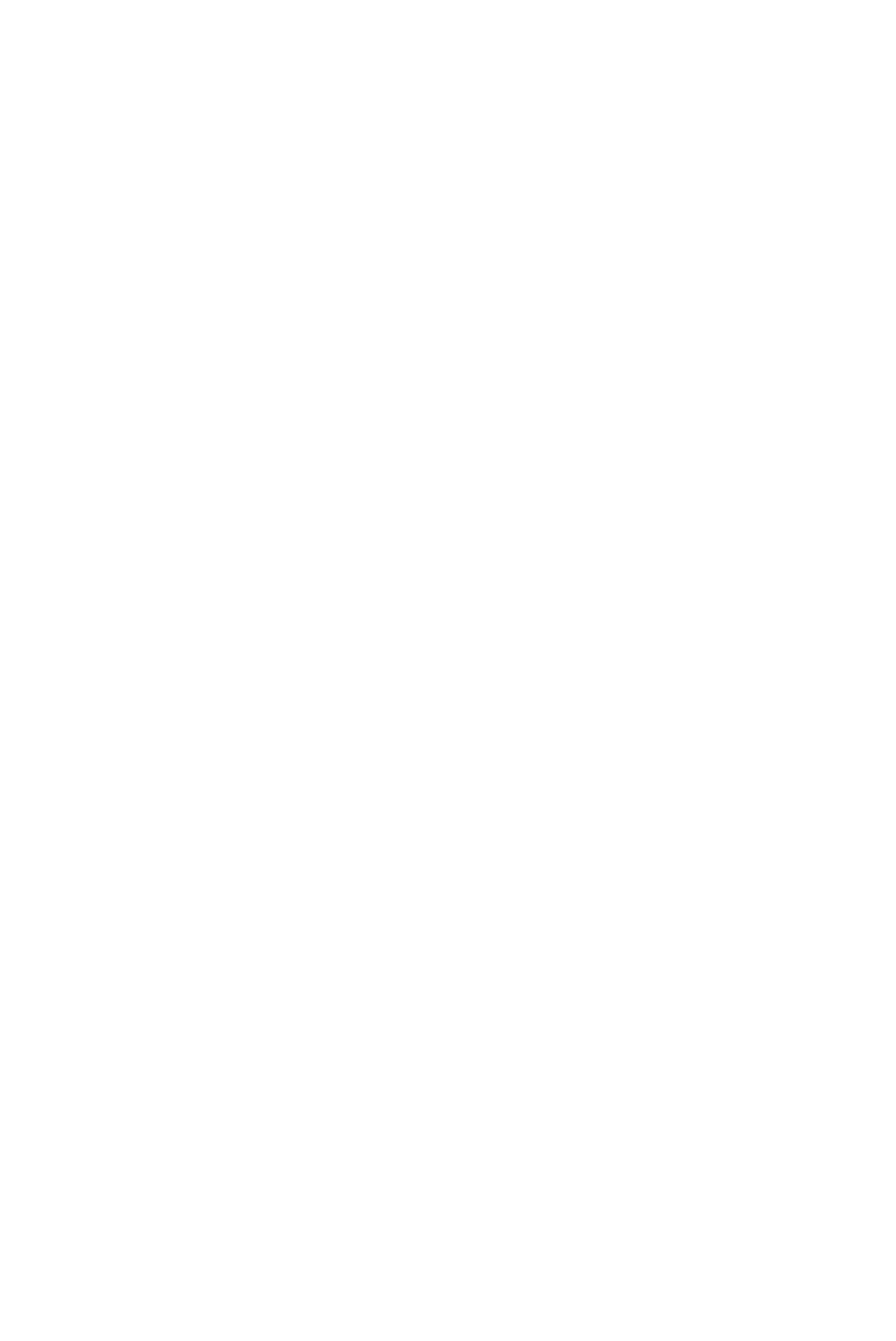
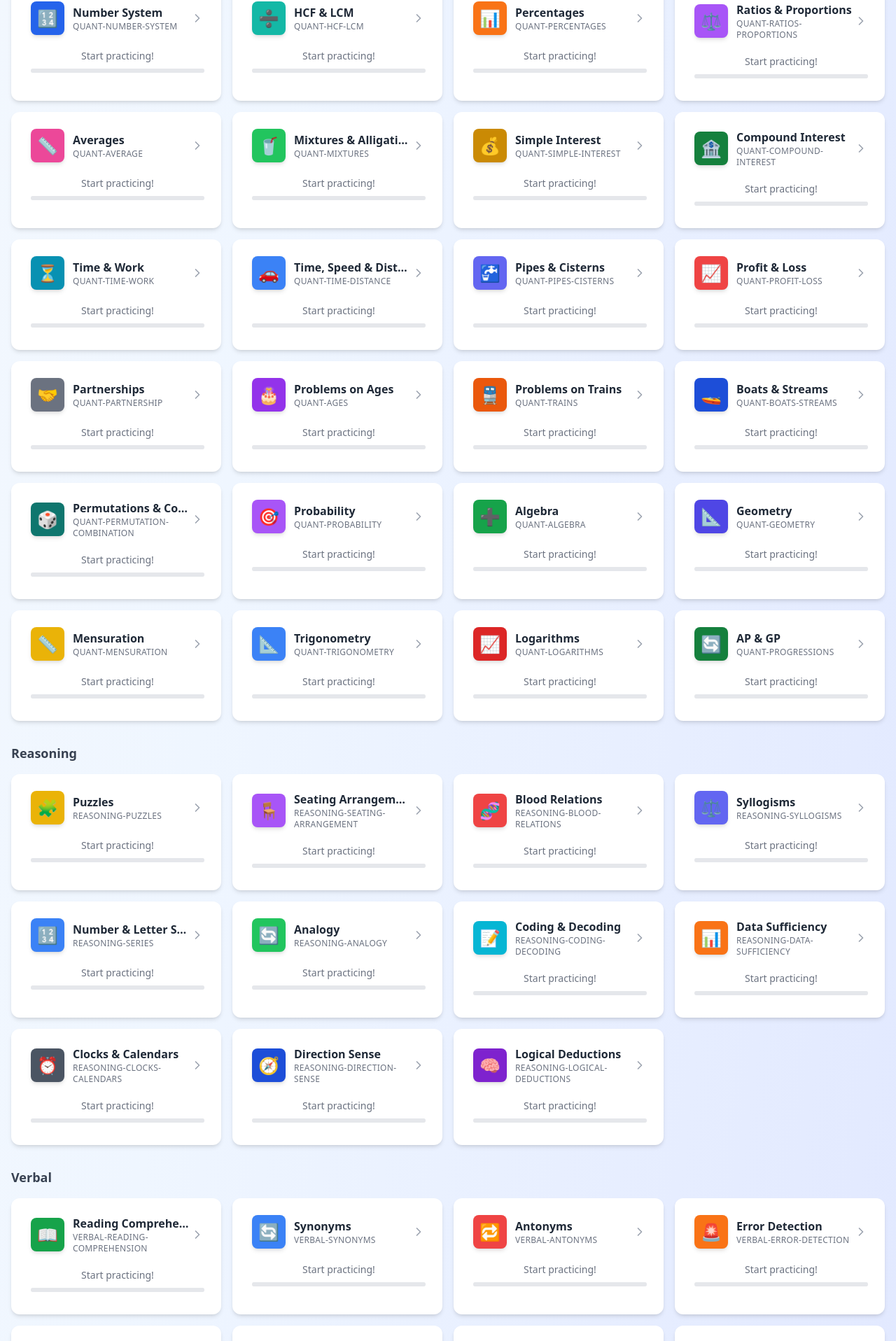
Before and after one commit to RishiKumarGade/TechArena, a React (Vite) app: page / in a window 1280 px wide. Shown: the part 6278-8194 px from the top of the page at 70% size. Before the commit the page ends 6236 px from the top, so only its background shows below. Built offline with nearby package versions, Linux system fonts and the light colour scheme.

Commit message:
Added new topics to techTopics array and updated formatting rules for JSON output in App.jsx

```diff
--- a/src/App.jsx
+++ b/src/App.jsx
@@ -36,7 +36,7 @@ Types allowed: "mcq", "truefalse", "fill", "code".
 
 Return a single valid JSON object with a top-level key "questions" that is an array of objects.
 
-Each object must follow:
+Each object must follow exactly this format:
 {
   "id": "string",
   "type": "mcq" | "truefalse" | "fill" | "code",
@@ -59,16 +59,23 @@ Each object must follow:
 }
 
 Rules:
-- Make each question self-contained
+- Make each question self-contained and relevant to placements
 - Vary phrasing, avoid duplicates
-- Use small code snippets for "code" type
+- Use small, realistic code snippets for "code" type
 - Randomize wording using seed: ${sessionSeed}
+- ABSOLUTELY DO NOT:
+  * Output markdown formatting
+  * Output comments outside the JSON
+  * Add explanations unless required in the "code" type
+- Ensure JSON is 100% valid, syntactically correct, and parses without errors
+- If unsure, prefer clarity over creativity — accuracy is priority
+- Every string must escape quotes and special characters
 
 IMPORTANT:
-- Do not include Markdown fences
-- Do not include any text before or after the JSON
-- Output ONLY raw JSON`;
+- Output ONLY the raw JSON object (no text before or after)
+- If any formatting rule is violated, treat it as a fatal error and self-correct before output`;
 }
+
 
 function buildEvaluatePrompt(questionText, canonicalAnswer, studentAnswer) {
   return `You are an unbiased grader. Evaluate whether the student's answer is correct for the following question.
@@ -87,22 +94,24 @@ Rules:
 - If partially correct, mark correct: false but provide constructive feedback and a confidence score.
 - Be strict but fair.
 - Provide both a short "feedback" summary and a longer "explanation" paragraph.
-- The explanation should be a detailed, comprehensive paragraph that includes:
-  * Clear reasoning on why the answer is correct or incorrect,
-  * Background information on the main topic or keywords of the question,
-  * Relevant concepts or related topics that help deepen understanding.
-- Make sure all strings in the JSON output properly escape quotes, newlines, and special characters to produce valid JSON.
-- Provide a single "suggestions" text with practical advice for improvement or learning next steps.
-
-Output format: JSON only (no extra text), with these keys:
+- The explanation should include:
+  * Clear reasoning on correctness,
+  * Background information on the main topic or keywords,
+  * Related concepts to deepen understanding.
+- All strings in the JSON output must escape quotes, newlines, and special characters.
+- Absolutely no extra text, comments, or markdown — only valid JSON.
+- If your draft output is invalid JSON, you must fix it before final output.
+
+Output format (must be valid JSON):
 {
   "correct": true|false,
   "confidence": 0-100,
   "feedback": "short 1-2 sentence summary",
-  "explanation": "a detailed, informative paragraph explaining the correctness, including background on the topic and related concepts",
-  "suggestions": "single paragraph of relevant advice"
+  "explanation": "detailed, informative paragraph explaining correctness and background",
+  "suggestions": "practical advice for improvement"
 }`;
 }
+
 
 
 export default function TechPrepApp() {
@@ -234,16 +243,23 @@ export default function TechPrepApp() {
   //   return res.json();
   // }
 
-  async function callLLM(payload) {
+async function callLLM(payload) {
   if (!geminiApiKey) {
     throw new Error("API Key is not set.");
   }
+
   const ai = new GoogleGenAI({
-    apiKey:geminiApiKey ,
+    apiKey: geminiApiKey,
   });
 
   const model = payload.model || "gemini-2.0-flash";
-  const config = payload.config || {};
+  const config = {
+    temperature: 1.0,
+    topK: 40,
+    topP: 0.9,
+    ...(payload.config || {})
+  };
+
   const contents = payload.contents;
 
   const response = await ai.models.generateContent({
@@ -254,6 +270,7 @@ export default function TechPrepApp() {
 
   return response;
 }
+
 
   function extractJSONFromResponse(response) {
     let rawText = "";
--- a/src/topics.js
+++ b/src/topics.js
@@ -116,6 +116,83 @@ const techTopics = [
   { id: "adobe-xd", name: "Adobe XD", icon: "✏️", color: "bg-red-600", category: "Design" },
   { id: "sketch", name: "Sketch", icon: "✂️", color: "bg-yellow-500", category: "Design" },
 
+  { id: "quant-number-system", name: "Number System", icon: "🔢", color: "bg-blue-600", category: "Aptitude" },
+  { id: "quant-hcf-lcm", name: "HCF & LCM", icon: "➗", color: "bg-teal-500", category: "Aptitude" },
+  { id: "quant-percentages", name: "Percentages", icon: "📊", color: "bg-orange-500", category: "Aptitude" },
+  { id: "quant-ratios-proportions", name: "Ratios & Proportions", icon: "⚖️", color: "bg-purple-500", category: "Aptitude" },
+  { id: "quant-average", name: "Averages", icon: "📏", color: "bg-pink-500", category: "Aptitude" },
+  { id: "quant-mixtures", name: "Mixtures & Alligation", icon: "🥤", color: "bg-green-500", category: "Aptitude" },
+  { id: "quant-simple-interest", name: "Simple Interest", icon: "💰", color: "bg-yellow-600", category: "Aptitude" },
+  { id: "quant-compound-interest", name: "Compound Interest", icon: "🏦", color: "bg-green-700", category: "Aptitude" },
+  { id: "quant-time-work", name: "Time & Work", icon: "⏳", color: "bg-cyan-600", category: "Aptitude" },
+  { id: "quant-time-distance", name: "Time, Speed & Distance", icon: "🚗", color: "bg-blue-500", category: "Aptitude" },
+  { id: "quant-pipes-cisterns", name: "Pipes & Cisterns", icon: "🚰", color: "bg-indigo-500", category: "Aptitude" },
+  { id: "quant-profit-loss", name: "Profit & Loss", icon: "📈", color: "bg-red-500", category: "Aptitude" },
+  { id: "quant-partnership", name: "Partnerships", icon: "🤝", color: "bg-gray-500", category: "Aptitude" },
+  { id: "quant-ages", name: "Problems on Ages", icon: "🎂", color: "bg-purple-600", category: "Aptitude" },
+  { id: "quant-trains", name: "Problems on Trains", icon: "🚆", color: "bg-orange-600", category: "Aptitude" },
+  { id: "quant-boats-streams", name: "Boats & Streams", icon: "🚤", color: "bg-blue-700", category: "Aptitude" },
+  { id: "quant-permutation-combination", name: "Permutations & Combinations", icon: "🎲", color: "bg-teal-700", category: "Aptitude" },
+  { id: "quant-probability", name: "Probability", icon: "🎯", color: "bg-purple-500", category: "Aptitude" },
+  { id: "quant-algebra", name: "Algebra", icon: "➕", color: "bg-green-600", category: "Aptitude" },
+  { id: "quant-geometry", name: "Geometry", icon: "📐", color: "bg-indigo-600", category: "Aptitude" },
+  { id: "quant-mensuration", name: "Mensuration", icon: "📏", color: "bg-yellow-500", category: "Aptitude" },
+  { id: "quant-trigonometry", name: "Trigonometry", icon: "📐", color: "bg-blue-500", category: "Aptitude" },
+  { id: "quant-logarithms", name: "Logarithms", icon: "📈", color: "bg-red-600", category: "Aptitude" },
+  { id: "quant-progressions", name: "AP & GP", icon: "🔄", color: "bg-green-700", category: "Aptitude" },
+
+  // -------------------
+  // Logical Reasoning
+  // -------------------
+  { id: "reasoning-puzzles", name: "Puzzles", icon: "🧩", color: "bg-yellow-500", category: "Reasoning" },
+  { id: "reasoning-seating-arrangement", name: "Seating Arrangement", icon: "🪑", color: "bg-purple-500", category: "Reasoning" },
+  { id: "reasoning-blood-relations", name: "Blood Relations", icon: "🧬", color: "bg-red-500", category: "Reasoning" },
+  { id: "reasoning-syllogisms", name: "Syllogisms", icon: "⚖️", color: "bg-indigo-500", category: "Reasoning" },
+  { id: "reasoning-series", name: "Number & Letter Series", icon: "🔢", color: "bg-blue-500", category: "Reasoning" },
+  { id: "reasoning-analogy", name: "Analogy", icon: "🔄", color: "bg-green-500", category: "Reasoning" },
+  { id: "reasoning-coding-decoding", name: "Coding & Decoding", icon: "📝", color: "bg-cyan-500", category: "Reasoning" },
+  { id: "reasoning-data-sufficiency", name: "Data Sufficiency", icon: "📊", color: "bg-orange-500", category: "Reasoning" },
+  { id: "reasoning-clocks-calendars", name: "Clocks & Calendars", icon: "⏰", color: "bg-gray-600", category: "Reasoning" },
+  { id: "reasoning-direction-sense", name: "Direction Sense", icon: "🧭", color: "bg-blue-700", category: "Reasoning" },
+  { id: "reasoning-logical-deductions", name: "Logical Deductions", icon: "🧠", color: "bg-purple-700", category: "Reasoning" },
+
+  // -------------------
+  // Verbal Ability
+  // -------------------
+  { id: "verbal-reading-comprehension", name: "Reading Comprehension", icon: "📖", color: "bg-green-600", category: "Verbal" },
+  { id: "verbal-synonyms", name: "Synonyms", icon: "🔄", color: "bg-blue-500", category: "Verbal" },
+  { id: "verbal-antonyms", name: "Antonyms", icon: "🔁", color: "bg-red-500", category: "Verbal" },
+  { id: "verbal-error-detection", name: "Error Detection", icon: "🚨", color: "bg-orange-500", category: "Verbal" },
+  { id: "verbal-sentence-improvement", name: "Sentence Improvement", icon: "✏️", color: "bg-purple-500", category: "Verbal" },
+  { id: "verbal-parajumbles", name: "Para Jumbles", icon: "🪢", color: "bg-indigo-600", category: "Verbal" },
+  { id: "verbal-fill-in-the-blanks", name: "Fill in the Blanks", icon: "📝", color: "bg-yellow-500", category: "Verbal" },
+  { id: "verbal-one-word", name: "One Word Substitution", icon: "🗣️", color: "bg-teal-600", category: "Verbal" },
+  { id: "verbal-idioms", name: "Idioms & Phrases", icon: "💬", color: "bg-pink-500", category: "Verbal" },
+  { id: "verbal-active-passive", name: "Active & Passive Voice", icon: "🔄", color: "bg-blue-700", category: "Verbal" },
+  { id: "verbal-direct-indirect", name: "Direct & Indirect Speech", icon: "🗨️", color: "bg-gray-600", category: "Verbal" },
+
+  // -------------------
+  // Interview & Soft Skills
+  // -------------------
+  { id: "resume-writing", name: "Resume Writing", icon: "📄", color: "bg-gray-600", category: "Interview Prep" },
+  { id: "group-discussion", name: "Group Discussion", icon: "🗣️", color: "bg-yellow-600", category: "Interview Prep" },
+  { id: "hr-interview", name: "HR Interview", icon: "🤝", color: "bg-green-500", category: "Interview Prep" },
+  { id: "technical-interview", name: "Technical Interview", icon: "💻", color: "bg-blue-600", category: "Interview Prep" },
+  { id: "behavioral-interview", name: "Behavioral Interview", icon: "🧠", color: "bg-purple-500", category: "Interview Prep" },
+  { id: "communication-skills", name: "Communication Skills", icon: "🗨️", color: "bg-pink-500", category: "Soft Skills" },
+  { id: "presentation-skills", name: "Presentation Skills", icon: "🎤", color: "bg-red-600", category: "Soft Skills" },
+  { id: "confidence-building", name: "Confidence Building", icon: "💪", color: "bg-indigo-500", category: "Soft Skills" },
+  { id: "time-management", name: "Time Management", icon: "⏱️", color: "bg-green-600", category: "Soft Skills" },
+
+  // -------------------
+  // General Knowledge
+  // -------------------
+  { id: "gk-current-affairs", name: "Current Affairs", icon: "📰", color: "bg-red-500", category: "GK" },
+  { id: "gk-static", name: "Static GK", icon: "📚", color: "bg-blue-600", category: "GK" },
+  { id: "gk-business", name: "Business & Economy", icon: "💹", color: "bg-green-500", category: "GK" },
+  { id: "gk-science-tech", name: "Science & Technology", icon: "🔬", color: "bg-purple-500", category: "GK" },
 ];
 
+
+
 export default techTopics;
```
